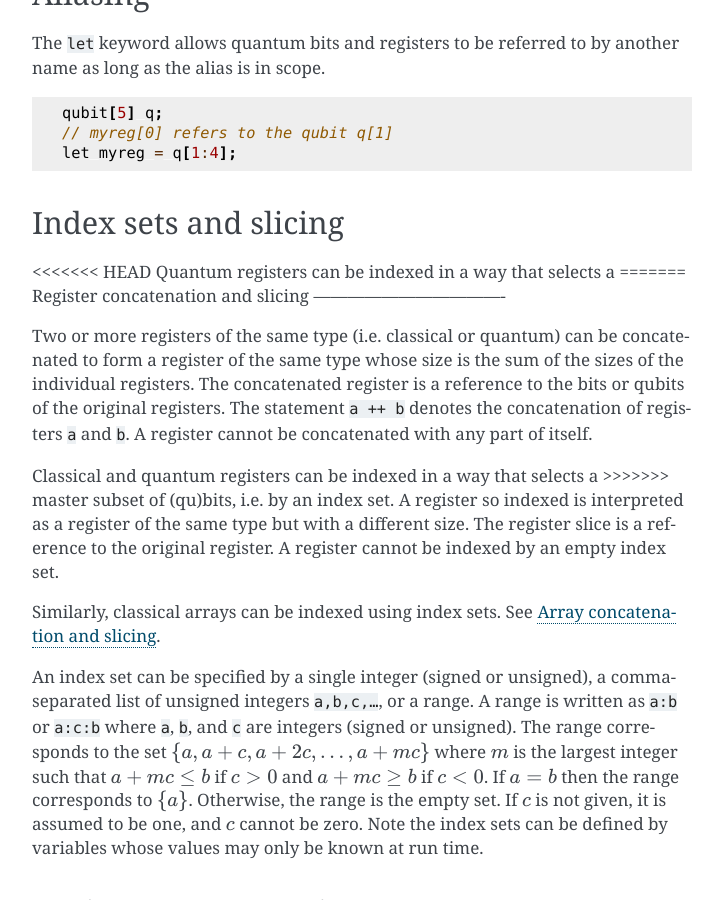
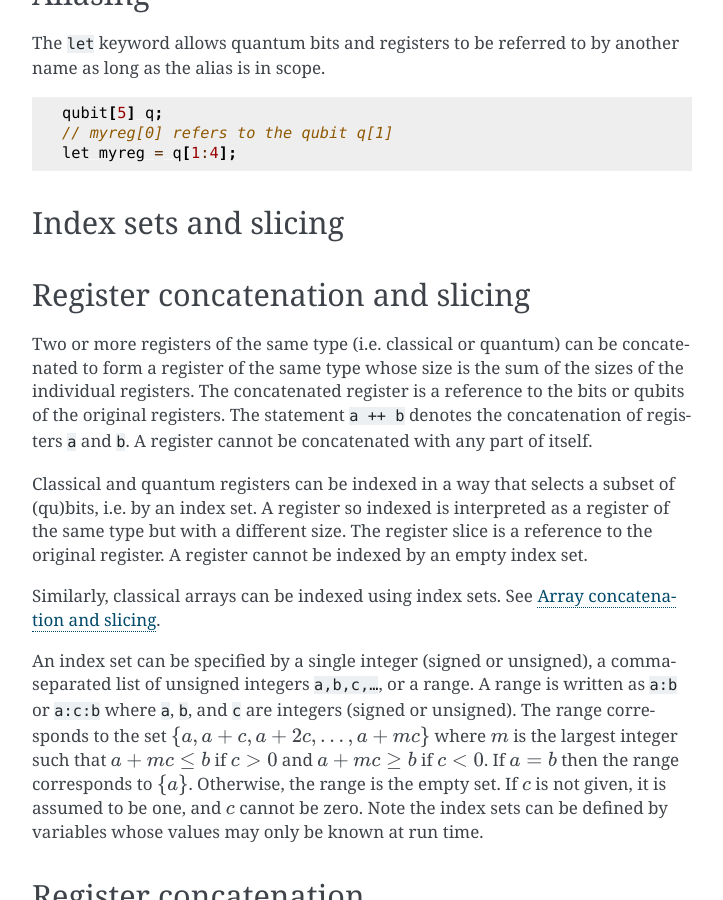
Before and after one commit to openqasm/openqasm, a Sphinx documentation site: the page built from source/language/types.rst, in a window 1280 px wide and 900 px high, scrolled down 6859 px. Shown: the whole window, without its empty margins (388-1111 px from the left). Built offline with Sphinx 7.4.7, drawn with Linux system fonts in a browser that asks for light colours; pages that are not in the unit, such as notebooks, are missing from menus; cross-references to code outside the pages are shown as plain code; some of the changed text lies outside the part shown.

Commit message:
Fix incomplete merge with master

```diff
--- a/source/language/types.rst
+++ b/source/language/types.rst
@@ -362,9 +362,6 @@ another name as long as the alias is in scope.
 Index sets and slicing
 ----------------------
 
-<<<<<<< HEAD
-Quantum registers can be indexed in a way that selects a
-=======
 Register concatenation and slicing
 ----------------------------------
 
@@ -376,7 +373,6 @@ statement ``a ++ b`` denotes the concatenation of registers ``a`` and ``b``. A r
 be concatenated with any part of itself.
 
 Classical and quantum registers can be indexed in a way that selects a
->>>>>>> master
 subset of (qu)bits, i.e. by an index set. A register so indexed is
 interpreted as a register of the same type but with a different size.
 The register slice is a reference to the original register. A register
```
